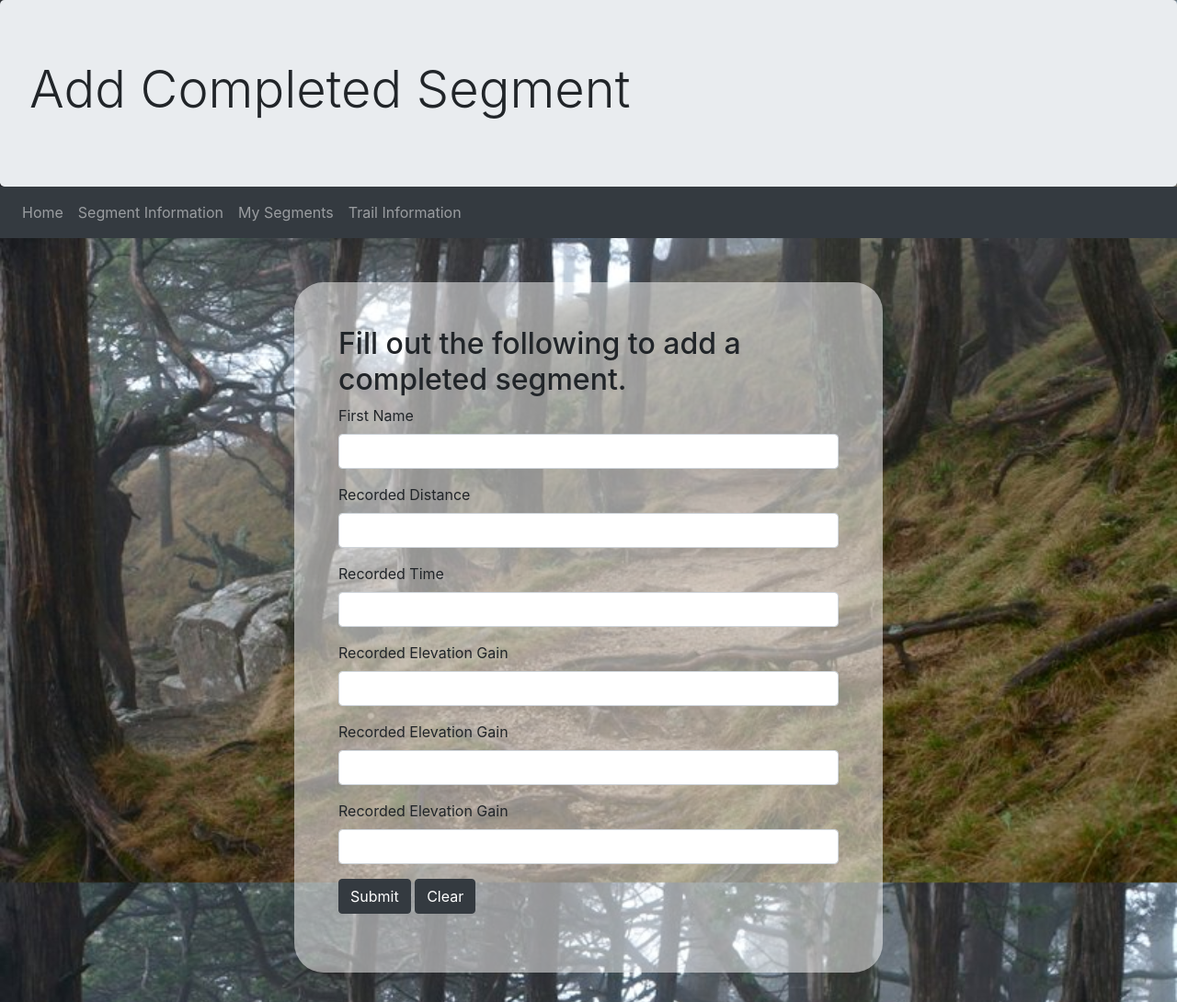
After one commit to llandritsch/IATApp, a PHP site: page /addSegment.php in a window 1280 px wide. The commit adds this page. Shown: the whole page at 92% size. Run offline with PHP 8.4, Linux system fonts and the light colour scheme; the visitor is signed in with stand-in values (Sample User, id 1).

Commit message:
update to mySegment layout

```diff
--- /dev/null
+++ b/addSegment.php
@@ -0,0 +1,111 @@
+<?php
+ session_start();
+ require_once("configFiles/config.php");
+
+ $sql = "SELECT* FROM userinfo WHERE username = '$_SESSION[name]'";
+
+
+    //declare and initialize all user variables
+    $segment = "";
+    $distance = "";
+    $time = "";
+    $elevationGain = "";
+    $elevationLoss = "";
+    $comments = "";
+
+    // Process form data when form is submitted
+    //if ($_SERVER["REQUEST_METHOD"] == "POST") {
+        /*
+        //validate username
+        if (empty($username)) {
+            echo "Please enter a username.";
+        } else {
+            $userNameQuery = "SELECT ID FROM userInfo WHERE username = '$username'";
+            $result = $dbc->query($userNameQuery)
+                    or die(mysqli_error($dbc));
+            if (mysqli_num_rows($result) !== 0) {
+                $userNameTaken = true;
+            } else {
+                //validate confirm password
+                if (empty($confirmPassword)) {
+                    echo "Please confirm your password.";
+                } else if ($confirmPassword != $password) {
+                    $passwordsDontMatch = true;
+                } else {
+                    $password = password_hash($password, PASSWORD_DEFAULT);
+                    $insertQuery = "INSERT INTO userInfo (UserName, Password, FirstName, LastName, Email) VALUES ('$username', '$password', '$firstName', '$lastName', '$email')";
+                    $addResult = $dbc->query($insertQuery)
+                            or die(mysqli_error($dbc));
+                    header("location:login.php");
+                }
+            }
+        }
+
+    }
+    */
+?>
+
+<html>
+    <head>
+        <meta charset="UTF-8">
+        <title>Add Segment</title>
+        <link rel="stylesheet" href="https://maxcdn.bootstrapcdn.com/bootstrap/4.0.0/css/bootstrap.min.css" integrity="sha384-Gn5384xqQ1aoWXA+058RXPxPg6fy4IWvTNh0E263XmFcJlSAwiGgFAW/dAiS6JXm" crossorigin="anonymous">
+        <link rel="stylesheet" href="styles.css" />
+    </head>
+    <body>
+        <div class="jumbotron">
+            <h1 class="display-4">Add Completed Segment</h1>
+        </div>
+        <nav class="navbar navbar-expand-sm navbar-dark bg-dark">
+            <ul class="navbar-nav">
+                <li class="nav-item">
+                    <a class="nav-link" href="index.php">Home</a>
+                </li>
+                <li class="nav-item">
+                    <a class="nav-link" href="segments.html">Segment Information</a>
+                </li>
+                <li class="nav-item">
+                    <a class="nav-link" href="mySegments.html">My Segments</a>
+                </li>
+                <li class="nav-item">
+                    <a class="nav-link" href="trailInfo.html">Trail Information</a>
+                </li>
+            </ul>
+        </nav>
+        <div id="form-container">
+            <div >
+                <h2>Fill out the following to add a completed segment.</h2>
+                <form name="createAccount" action="<?php echo $_SERVER["PHP_SELF"];?>" method="post">
+<!-- what is the best way to get the segment name since there are so many? -->
+                    <div class="form-group">
+                        <label for="Segment">First Name</label>
+                        <input class="form-control" type="text" id="segment" name="segment" value="<?php echo $segment; ?>" required/>
+                    </div>
+                    <div class="form-group">
+                        <label for="distance">Recorded Distance</label>
+                        <input class="form-control" type="text" id="distance" name="distance" value="<?php echo $distance; ?>"/>
+                    </div>
+                    <div class="form-group">
+                        <label for="email">Recorded Time</label>
+                        <input class="form-control" type="text" id="time" name="time" value="<?php echo $time; ?>"/>
+                    </div>
+                    <div class="form-group">
+                        <label for="elevationGain">Recorded Elevation Gain</label>
+                        <input class="form-control" type="text" id="elevationGain" name="elevationGain" value="<?php echo $elevationGain; ?>"/>
+                    </div>
+                    <div class="form-group">
+                        <label for="elevationLoss">Recorded Elevation Gain</label>
+                        <input class="form-control" type="text" id="elevationLoss" name="elevationLoss" value="<?php echo $elevationLoss; ?>"/>
+                    </div>
+                    <div class="form-group">
+                        <label for="comments">Recorded Elevation Gain</label>
+                        <input class="form-control" type="textarea" id="comments" name="comments" value="<?php echo $comments; ?>"/>
+                    </div>
+
+                    <input type="submit" class="btn btn-dark" value="Submit" />
+                    <input type="reset" class="btn btn-dark" value="Clear" />
+                </form>
+            </div>
+        </div>
+    </body>
+</html>
--- a/myAccount.php
+++ b/myAccount.php
@@ -3,9 +3,6 @@
     require_once("configFiles/config.php");
 
     $sql = "SELECT* FROM userinfo WHERE username = '$_SESSION[name]'";
-
-
-
 ?>
 
 <!DOCTYPE html>
```
Also changed, not shown: mySegments.php (+13 -4 lines).
